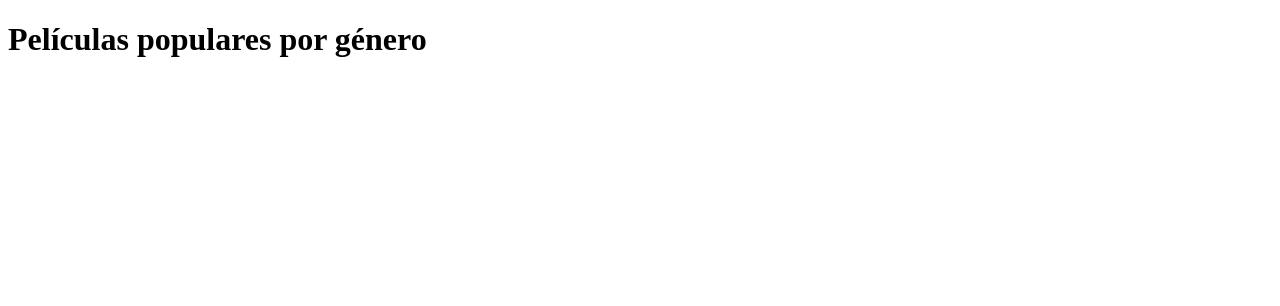
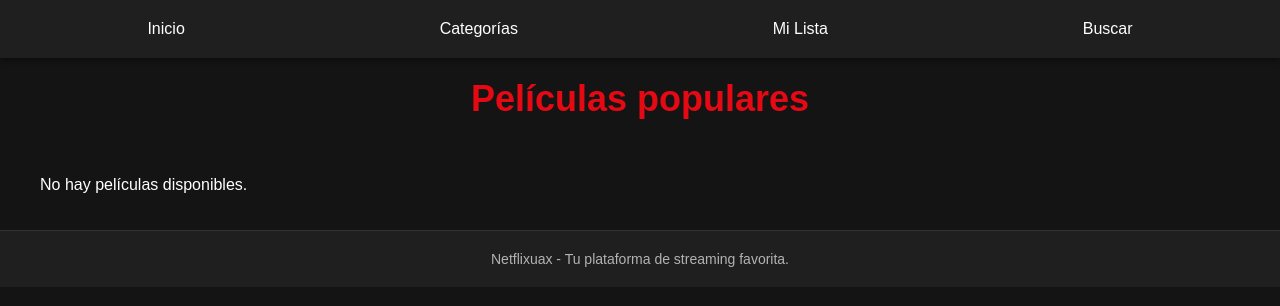
Before and after one commit to seerraa16/Examen_Parcial, a Django app: page /search/ in a window 1280 px wide. Shown: the top 306 px of the page. Run offline with Django 5.2, Linux system fonts and the light colour scheme; tables that the repository leaves empty hold one stand-in row (values such as "Sample post"); parts of the project's set-up code (start-up, migrations or seed data) failed here and were passed over.

Commit message:
Todo ok pero no me van los botones de categorias, inicio, buscar....

```diff
--- a/netflix/netflix/settings.py
+++ b/netflix/netflix/settings.py
@@ -125,7 +125,7 @@ USE_TZ = True
 # https://docs.djangoproject.com/en/4.2/howto/static-files/
 
 STATIC_URL = "static/"
-
+STATICFILES_DIRS = [BASE_DIR / 'static']
 # Default primary key field type
 # https://docs.djangoproject.com/en/4.2/ref/settings/#default-auto-field
 
--- a/netflix/netflix/urls.py
+++ b/netflix/netflix/urls.py
@@ -4,7 +4,7 @@ from streaming import views
 
 urlpatterns = [
     path('admin/', admin.site.urls),
-    path('', include('streaming.urls')),
     path('auth/', include('authentication.urls')),
     path("", views.home, name="home"),
+    path('', include('streaming.urls', namespace='streaming')),
 ]
--- /dev/null
+++ b/netflix/streaming/static/css/styles.css
@@ -0,0 +1,130 @@
+/* General Styles */
+body {
+    font-family: 'Arial', sans-serif;
+    background-color: #141414;
+    color: #ffffff;
+    margin: 0;
+    padding: 0;
+}
+
+header {
+    background-color: #1f1f1f;
+    padding: 20px;
+    position: sticky;
+    top: 0;
+    z-index: 1000;
+    box-shadow: 0px 4px 6px rgba(0, 0, 0, 0.3);
+}
+
+header nav ul {
+    list-style: none;
+    display: flex;
+    justify-content: space-around;
+    margin: 0;
+    padding: 0;
+}
+
+header nav ul li {
+    display: inline-block;
+}
+
+header nav ul li a {
+    color: #ffffff;
+    text-decoration: none;
+    font-size: 16px;
+    transition: color 0.3s ease;
+}
+
+header nav ul li a:hover {
+    color: #e50914; /* Netflix red for hover effect */
+}
+
+/* Section for Movie Genres */
+h1 {
+    text-align: center;
+    margin: 20px 0;
+    color: #e50914;
+    font-size: 36px;
+}
+
+/* Movie Grid */
+div {
+    display: grid;
+    grid-template-columns: repeat(auto-fit, minmax(200px, 1fr));
+    gap: 20px;
+    padding: 20px;
+    margin: 0 auto;
+    max-width: 1200px;
+}
+
+div > div {
+    background-color: #222222;
+    border-radius: 8px;
+    overflow: hidden;
+    transition: transform 0.3s ease, box-shadow 0.3s ease;
+    position: relative;
+    cursor: pointer;
+}
+
+div > div:hover {
+    transform: scale(1.05);
+    box-shadow: 0 8px 20px rgba(0, 0, 0, 0.5);
+}
+
+/* Movie Poster */
+div > div img {
+    width: 100%;
+    display: block;
+    border-bottom: 4px solid #e50914;
+}
+
+/* Movie Details */
+div > div h3 {
+    font-size: 18px;
+    margin: 10px;
+    color: #e5e5e5;
+}
+
+div > div p {
+    font-size: 14px;
+    margin: 10px;
+    color: #b3b3b3;
+    height: 50px; /* Limit description height */
+    overflow: hidden;
+    text-overflow: ellipsis;
+}
+
+/* Genre Headers */
+h2 {
+    color: #ffffff;
+    font-size: 24px;
+    margin: 40px 20px 20px;
+    border-left: 5px solid #e50914;
+    padding-left: 10px;
+}
+
+/* Footer */
+footer {
+    text-align: center;
+    background-color: #1f1f1f;
+    padding: 20px;
+    color: #b3b3b3;
+    font-size: 14px;
+    border-top: 1px solid #333333;
+}
+
+footer p {
+    margin: 0;
+}
+
+/* Responsive Design */
+@media (max-width: 768px) {
+    header nav ul {
+        flex-direction: column;
+        align-items: center;
+    }
+
+    div {
+        grid-template-columns: repeat(auto-fit, minmax(150px, 1fr));
+    }
+}
--- a/netflix/streaming/templates/home.html
+++ b/netflix/streaming/templates/home.html
@@ -1,26 +1,39 @@
 <!DOCTYPE html>
 <html lang="es">
 <head>
+    {% load static %}
     <meta charset="UTF-8">
     <meta name="viewport" content="width=device-width, initial-scale=1.0">
     <title>Netflixuax</title>
+    <link rel="stylesheet" href="{% static 'css/styles.css' %}">
 </head>
 <body>
-    <h1>Películas populares por género</h1>
+    <header>
+        <nav>
+            <ul>
+                <li><a href="#">Inicio</a></li>
+                <li><a href="#">Categorías</a></li>
+                <li><a href="#">Mi Lista</a></li>
+                <li><a href="#">Buscar</a></li>
+            </ul>
+        </nav>
+    </header>
+    <h1>Películas populares</h1>
     <div>
-        {% for genre, movies in movies_by_genre.items %}
-            <h2>{{ genre }}</h2>
-            <div style="display: flex; flex-wrap: wrap; gap: 20px;">
-                {% for movie in movies %}
-                    <div style="width: 200px;">
-                        <h3>{{ movie.title }}</h3>
-                        <img src="{{ movie.poster_url }}" alt="{{ movie.title }}" width="200">
-                        <p>{{ movie.description }}</p>
-                        <p>Release Date: {{ movie.release_date }}</p>
-                    </div>
-                {% endfor %}
-            </div>
-        {% endfor %}
+        {% if movies %}
+            {% for movie in movies %}
+                <div class="movie">
+                    <img src="{{ movie.poster_url }}" alt="{{ movie.title }}" />
+                    <h3>{{ movie.title }}</h3>
+                    <p>{{ movie.description }}</p>
+                </div>
+            {% endfor %}
+        {% else %}
+            <p>No hay películas disponibles.</p>
+        {% endif %}
     </div>
+    <footer>
+        <p>Netflixuax - Tu plataforma de streaming favorita.</p>
+    </footer>
 </body>
 </html>
--- a/netflix/streaming/urls.py
+++ b/netflix/streaming/urls.py
@@ -1,7 +1,7 @@
 from django.urls import path
 from .views import MovieListView, MovieDetailView, PlaylistView, RecommendationView, home
 from .views import popular_movies, movie_details, search_movies
-
+from .views import categories, my_list, search
 app_name = 'streaming'
 
 
@@ -14,4 +14,8 @@ urlpatterns = [
     path('api/playlists/', PlaylistView.as_view(), name='playlist'),
     path('api/recommendations/', RecommendationView.as_view(), name='recommendation'),
     path('search/', search_movies, name='search_movies'),
+    path('categories/', categories, name='categories'),
+    path('my-list/', my_list, name='my-list'),
+    path('search/', search, name='search'),
+
 ]
--- a/netflix/streaming/views.py
+++ b/netflix/streaming/views.py
@@ -11,13 +11,29 @@ from .utils import fetch_popular_movies, fetch_movie_details, fetch_movie_genres
 # Vista Home para plantillas
 # Vista Home para plantillas
 def home(request):
-    """Obtiene películas populares y las organiza por género."""
+    """Obtiene películas populares y las muestra en la plantilla de inicio."""
     try:
-        movies_by_genre = fetch_popular_movies_by_genre()  # Llama a la nueva función
-        return render(request, 'home.html', {'movies_by_genre': movies_by_genre})
+        data = fetch_popular_movies()  # Llama a la función que obtiene películas populares
+        movies = data['results']  # La clave 'results' contiene las películas
+        # Añadir la base de URL para las imágenes
+        base_url = "https://image.tmdb.org/t/p/w500/"
+        for movie in movies:
+            movie['poster_url'] = base_url + movie['poster_path']
+        return render(request, 'home.html', {'movies': movies})  # Enviar películas a la plantilla
     except Exception as e:
         return render(request, 'home.html', {'error': str(e)})
 
+
+from django.shortcuts import render
+
+def categories(request):
+    return render(request, 'categories.html')
+
+def my_list(request):
+    return render(request, 'my_list.html')
+
+def search(request):
+    return render(request, 'search.html')
 
 
 from django.shortcuts import render
```
Also changed, not shown: netflix/netflix/templates/base.html (+7 -3 lines), netflix/streaming/static/css/style.css (deleted).
